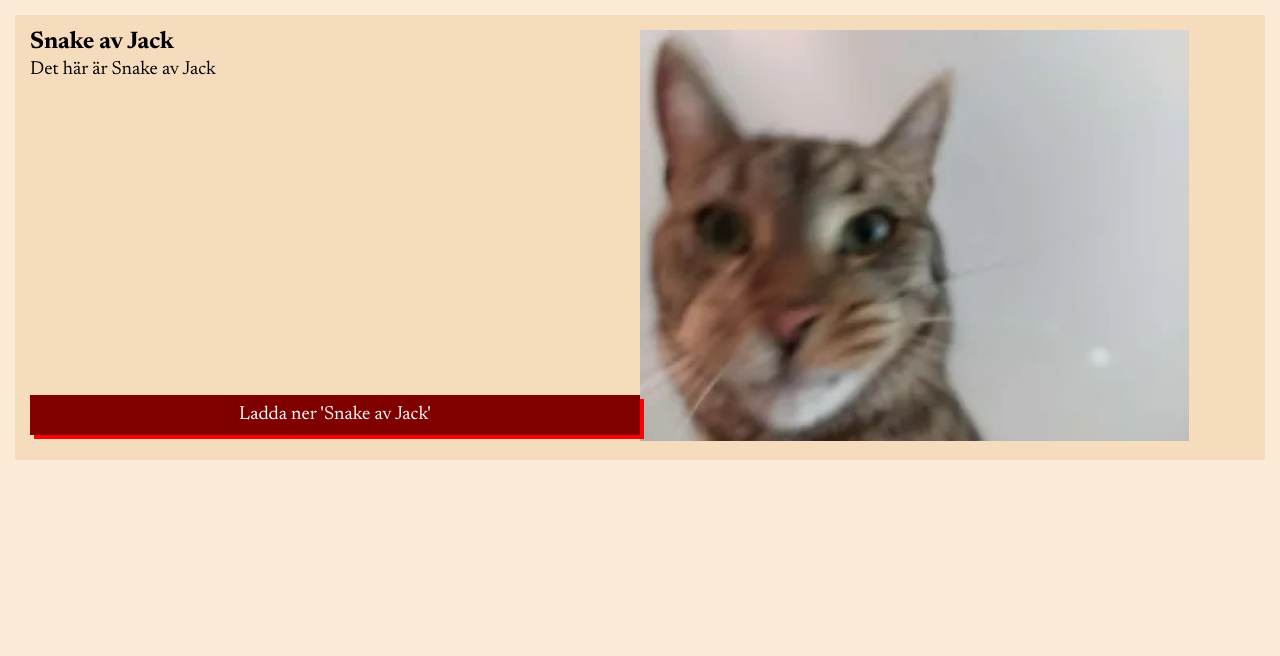
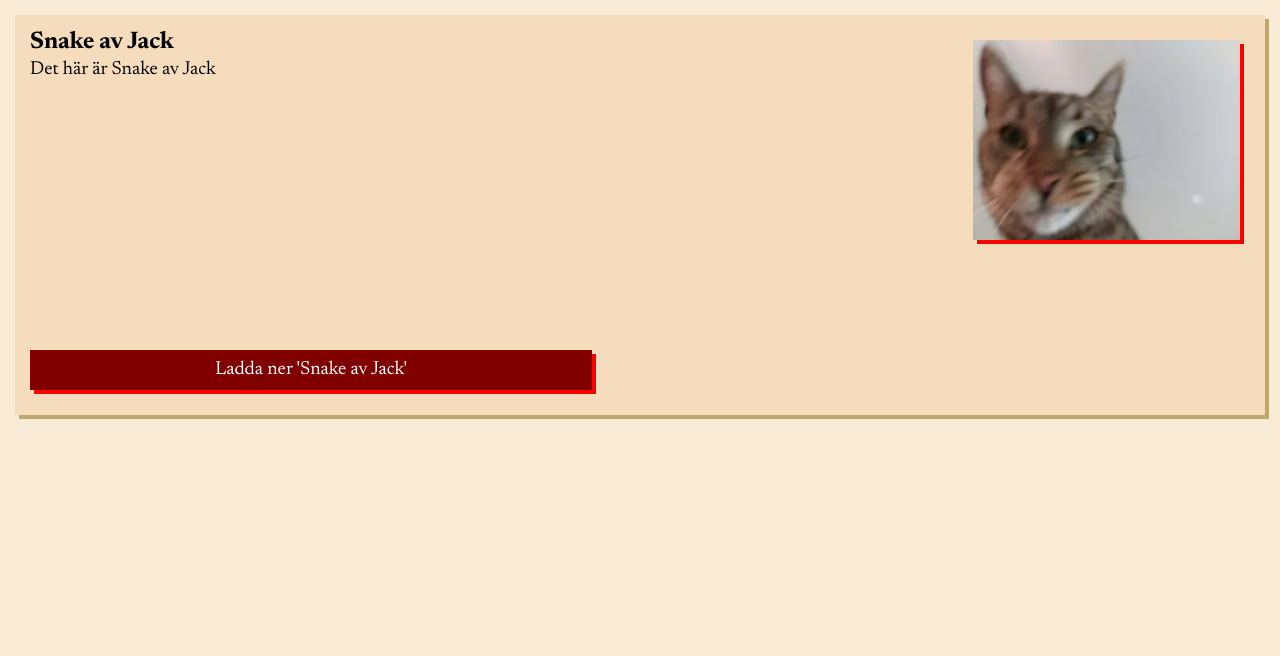
Before and after one commit to Kattmys/Kattmys, a Flask app: page /download/snake_jack in a window 1280 px wide. Shown: the part 144-800 px from the top of the page. Run offline with Flask 3, Linux system fonts and the light colour scheme.

Commit message:
fixat download_page.html nu, lite små justeringar kvar.

```diff
--- a/static/css/download_page.css
+++ b/static/css/download_page.css
@@ -46,10 +46,9 @@ p {
     box-shadow: 4px 4px red;
 }
 
-#download-img {
+.download-img {
     margin-bottom: 10px;
     box-shadow: 4px 4px red;
-    width: 100%;
 }
 
 @media only screen and (max-width: 800px) {
@@ -64,12 +63,13 @@ p {
 
         height: auto;
         min-height: 400px;
+        box-shadow: 4px 4px rgb(189, 168, 110);
 
-        grid-template-columns: 1fr 1fr;
+        grid-template-columns: 1fr min(fit-content, 40%);
         grid-template-rows: 30px 1fr auto;
         grid-template-areas: "ih2  images"
                              "ip   images"
-                             "down images";
+                             "down .";
     }
 
     #download-images {
@@ -79,9 +79,9 @@ p {
 
     .download-img {
         max-width: 90%;
-        width: 90%;
-        max-height: 1fr;
-        margin: auto;
+        height: 200px;
+        float: right;
+        margin: 10px;
     }
 
     h2        { grid-area: ih2; }
```
Also changed, not shown: data/filedata.json (deleted, +0 -7 lines).
